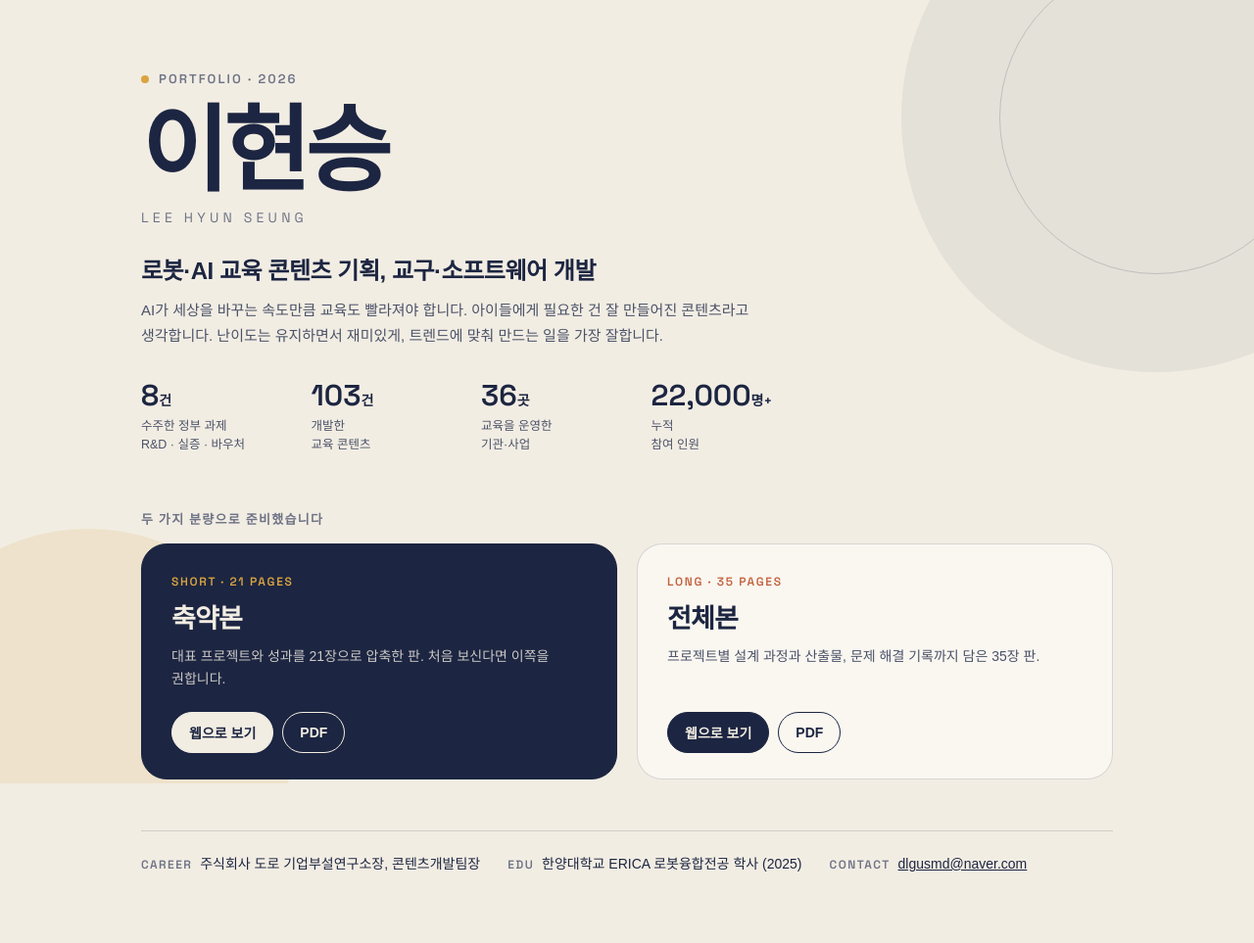
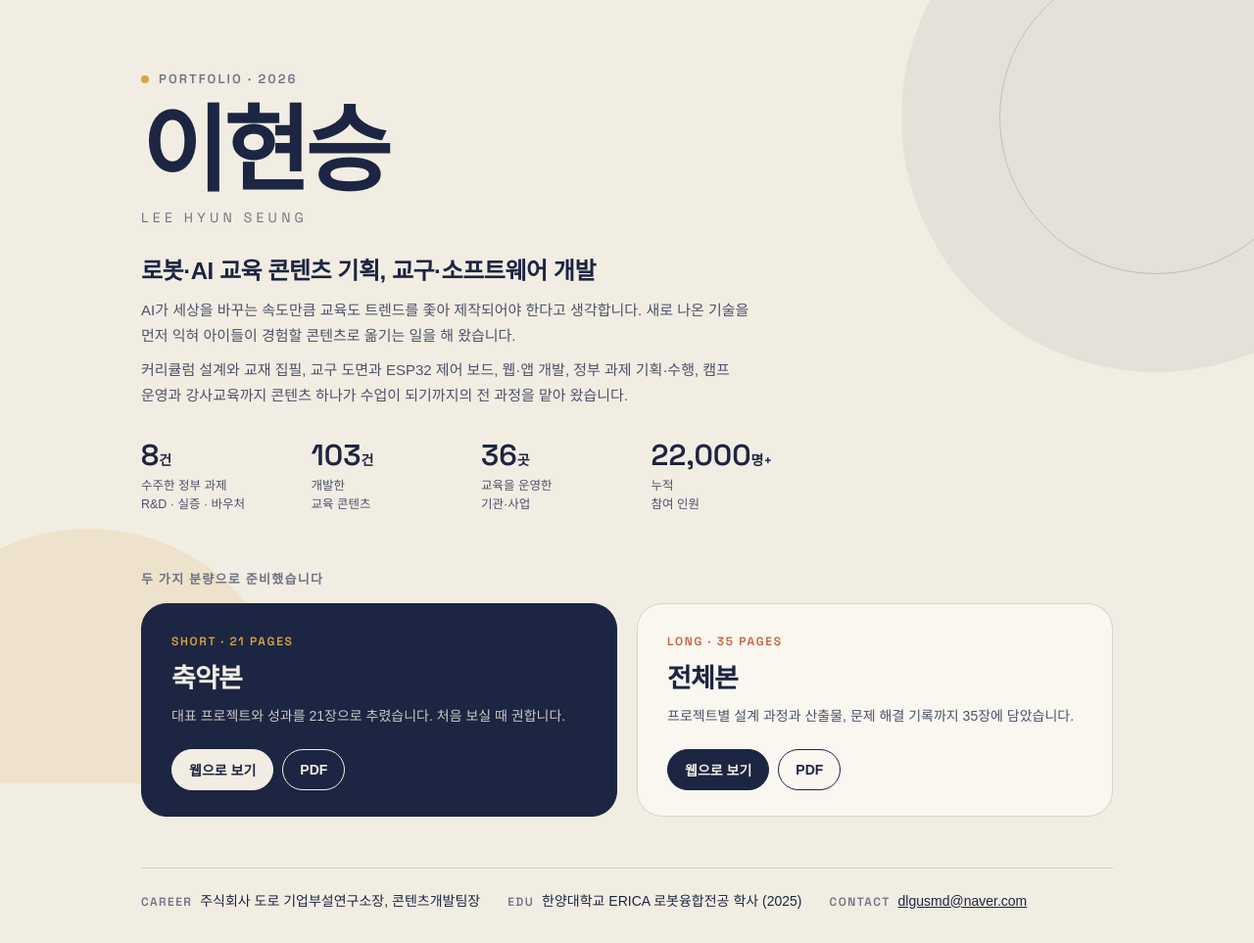
Before and after one commit to hyunsedu/portfolio, a plain HTML site: page index.html in a window 1280 px wide. Shown: the whole page at 98% size. Drawn offline with Linux system fonts and the light colour scheme; a web font is replaced by a local one.

Commit message:
소개글 정리
Co-Authored-By: Claude Opus 5 (1M context) <noreply@anthropic.com>

```diff
--- a/index.html
+++ b/index.html
@@ -60,7 +60,8 @@ h1{font-size:clamp(52px,9vw,96px);font-weight:800;letter-spacing:-.05em;line-hei
   <h1>이현승</h1>
   <div class="en">LEE HYUN SEUNG</div>
   <div class="role">로봇·AI 교육 콘텐츠 기획, 교구·소프트웨어 개발</div>
-  <p class="lead">AI가 세상을 바꾸는 속도만큼 교육도 빨라져야 합니다. 아이들에게 필요한 건 잘 만들어진 콘텐츠라고 생각합니다. 난이도는 유지하면서 재미있게, 트렌드에 맞춰 만드는 일을 가장 잘합니다.</p>
+  <p class="lead">AI가 세상을 바꾸는 속도만큼 교육도 트렌드를 좇아 제작되어야 한다고 생각합니다. 새로 나온 기술을 먼저 익혀 아이들이 경험할 콘텐츠로 옮기는 일을 해 왔습니다.</p>
+  <p class="lead" style="margin-top:10px">커리큘럼 설계와 교재 집필, 교구 도면과 ESP32 제어 보드, 웹·앱 개발, 정부 과제 기획·수행, 캠프 운영과 강사교육까지 콘텐츠 하나가 수업이 되기까지의 전 과정을 맡아 왔습니다.</p>
   <div class="stats">
     <div><b>8<small>건</small></b><span>수주한 정부 과제<br>R&amp;D · 실증 · 바우처</span></div>
     <div><b>103<small>건</small></b><span>개발한<br>교육 콘텐츠</span></div>
@@ -73,7 +74,7 @@ h1{font-size:clamp(52px,9vw,96px);font-weight:800;letter-spacing:-.05em;line-hei
     <div class="card on">
       <div class="tag">SHORT · 21 PAGES</div>
       <h2>축약본</h2>
-      <p>대표 프로젝트와 성과를 21장으로 압축한 판. 처음 보신다면 이쪽을 권합니다.</p>
+      <p>대표 프로젝트와 성과를 21장으로 추렸습니다. 처음 보실 때 권합니다.</p>
       <div class="btns">
         <a class="btn" href="SHORT/이현승_포트폴리오.html">웹으로 보기</a>
         <a class="btn g" href="SHORT/이현승_포트폴리오.pdf">PDF</a>
@@ -82,7 +83,7 @@ h1{font-size:clamp(52px,9vw,96px);font-weight:800;letter-spacing:-.05em;line-hei
     <div class="card">
       <div class="tag">LONG · 35 PAGES</div>
       <h2>전체본</h2>
-      <p>프로젝트별 설계 과정과 산출물, 문제 해결 기록까지 담은 35장 판.</p>
+      <p>프로젝트별 설계 과정과 산출물, 문제 해결 기록까지 35장에 담았습니다.</p>
       <div class="btns">
         <a class="btn" href="LONG/이현승_포트폴리오.html">웹으로 보기</a>
         <a class="btn g" href="LONG/이현승_포트폴리오.pdf">PDF</a>
```
Also changed, not shown: LONG/이현승_포트폴리오.html (+1 -1 lines), SHORT/이현승_포트폴리오.html (+1 -1 lines), 1 other file.
